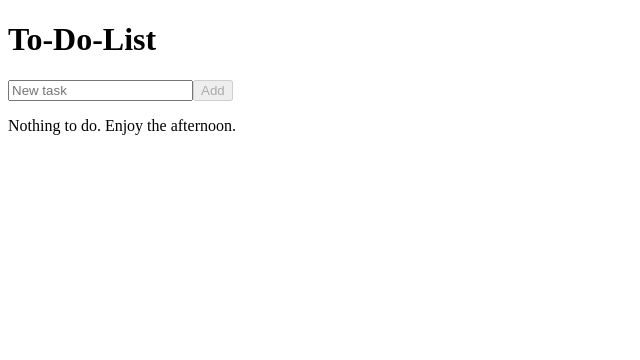
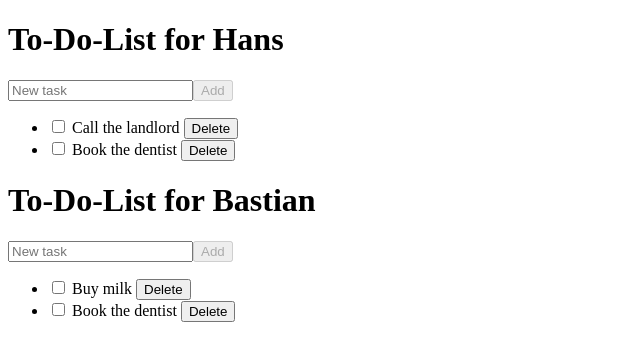
Before and after one commit to hellyhornbek/tid-repo, a React (Vite) app in the folder week-03/: page / in a window 1280 px wide. Shown: the top 360 px of the page, without its empty margins (0-640 px from the left). Built offline with nearby package versions, Linux system fonts and the light colour scheme.

Commit message:
week-03.2

```diff
--- a/week-03/src/App.jsx
+++ b/week-03/src/App.jsx
@@ -1,55 +1,20 @@
-import { useState, useEffect } from "react";
-import ToDoItem from "./ToDoItem";
-import NewTodoForm from "./NewTodoForm";
-
-// reads the saved list once, used as useState's initial value
-function loadTodos() {
-  const saved = localStorage.getItem("todos");
-  return saved ? JSON.parse(saved) : [];
-}
+import ToDoList from "./ToDoList";
 
 function App() {
-  const [todos, setTodos] = useState(loadTodos);
+  const hansToDoList = [
+    { id: crypto.randomUUID(), text: "Call the landlord", done: false },
+    { id: crypto.randomUUID(), text: "Book the dentist", done: false },
+  ];
 
-  // re-saves to localStorage every time todos changes
-  useEffect(() => {
-    localStorage.setItem("todos", JSON.stringify(todos));
-  }, [todos]);
-
-  // called from NewTodoForm's onAdd; appends a new todo object
-  function handleAdd(text) {
-    const newTodo = { id: crypto.randomUUID(), text, done: false };
-    setTodos([...todos, newTodo]);
-  }
-
-  // called from ToDoItem's onToggle; flips one todo's done flag
-  function handleToggle(id) {
-    setTodos(todos.map((t) => (t.id === id ? { ...t, done: !t.done } : t)));
-  }
-
-  // called from ToDoItem's onRemove; drops one todo by id
-  function handleRemove(id) {
-    setTodos(todos.filter((t) => t.id !== id));
-  }
+  const bastiansToDoList = [
+    { id: crypto.randomUUID(), text: "Buy milk", done: false },
+    { id: crypto.randomUUID(), text: "Book the dentist", done: false },
+  ];
 
   return (
     <>
-      <h1>To-Do-List</h1>
-      <NewTodoForm onAdd={handleAdd} />
-      {todos.length === 0 ? (
-        <p>Nothing to do. Enjoy the afternoon.</p>
-      ) : (
-        <ul>
-          {todos.map((todo) => (
-            <ToDoItem
-              key={todo.id}
-              todo={todo}
-              onToggle={handleToggle}
-              onRemove={handleRemove}
-            />
-          ))}
-        </ul>
-      )}
+      <ToDoList firstName="Hans" todos={hansToDoList} />
+      <ToDoList firstName="Bastian" todos={bastiansToDoList} />
     </>
   );
 }
--- /dev/null
+++ b/week-03/src/ToDoList.jsx
@@ -0,0 +1,58 @@
+import { useState, useEffect } from "react";
+import ToDoItem from "./ToDoItem";
+import NewTodoForm from "./NewTodoForm";
+
+// reads this list's saved todos, used as useState's initial value
+function loadTodos(storageKey, fallback) {
+  const saved = localStorage.getItem(storageKey);
+  return saved ? JSON.parse(saved) : fallback;
+}
+
+function ToDoList({ firstName, todos: initialTodos }) {
+  const storageKey = `todos-${firstName}`;
+  const [todos, setTodos] = useState(() => loadTodos(storageKey, initialTodos));
+
+  // re-saves to localStorage every time todos changes
+  useEffect(() => {
+    localStorage.setItem(storageKey, JSON.stringify(todos));
+  }, [todos, storageKey]);
+
+  // called from NewTodoForm's onAdd; appends a new todo object
+  function handleAdd(text) {
+    const newTodo = { id: crypto.randomUUID(), text, done: false };
+    setTodos([...todos, newTodo]);
+  }
+
+  // called from ToDoItem's onToggle; flips one todo's done flag
+  function handleToggle(id) {
+    setTodos(todos.map((t) => (t.id === id ? { ...t, done: !t.done } : t)));
+  }
+
+  // called from ToDoItem's onRemove; drops one todo by id
+  function handleRemove(id) {
+    setTodos(todos.filter((t) => t.id !== id));
+  }
+
+  return (
+    <div>
+      <h1>To-Do-List for {firstName}</h1>
+      <NewTodoForm onAdd={handleAdd} />
+      {todos.length === 0 ? (
+        <p>Nothing to do. Enjoy the afternoon.</p>
+      ) : (
+        <ul>
+          {todos.map((todo) => (
+            <ToDoItem
+              key={todo.id}
+              todo={todo}
+              onToggle={handleToggle}
+              onRemove={handleRemove}
+            />
+          ))}
+        </ul>
+      )}
+    </div>
+  );
+}
+
+export default ToDoList;
```
Also changed, not shown: 1 other file (tests, documents, lock files or other folders).
